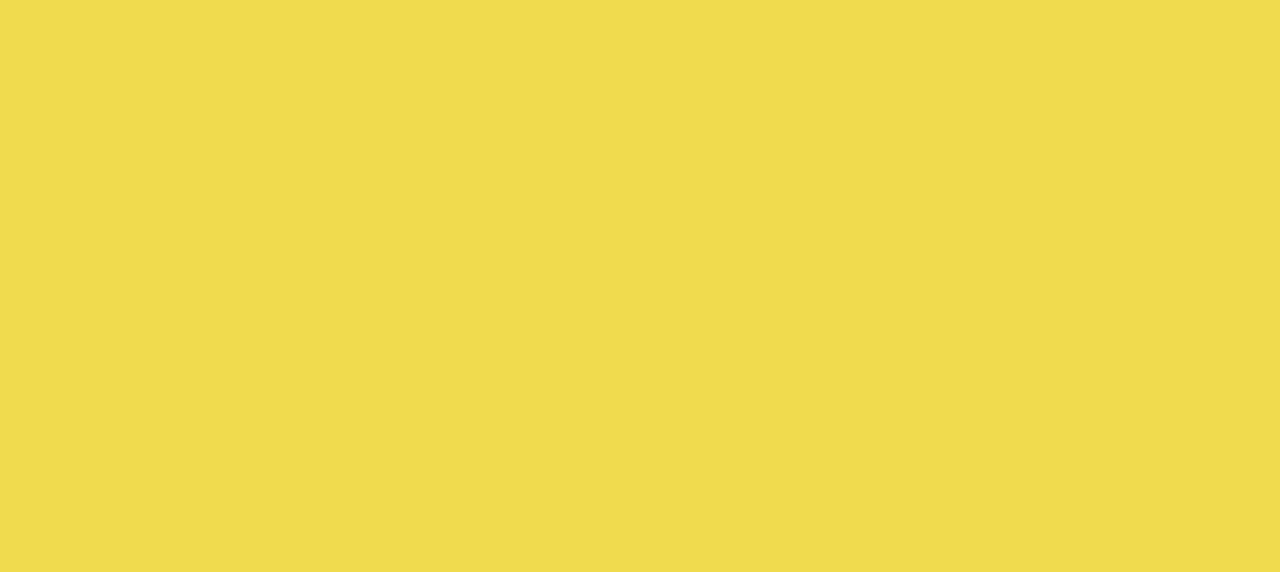
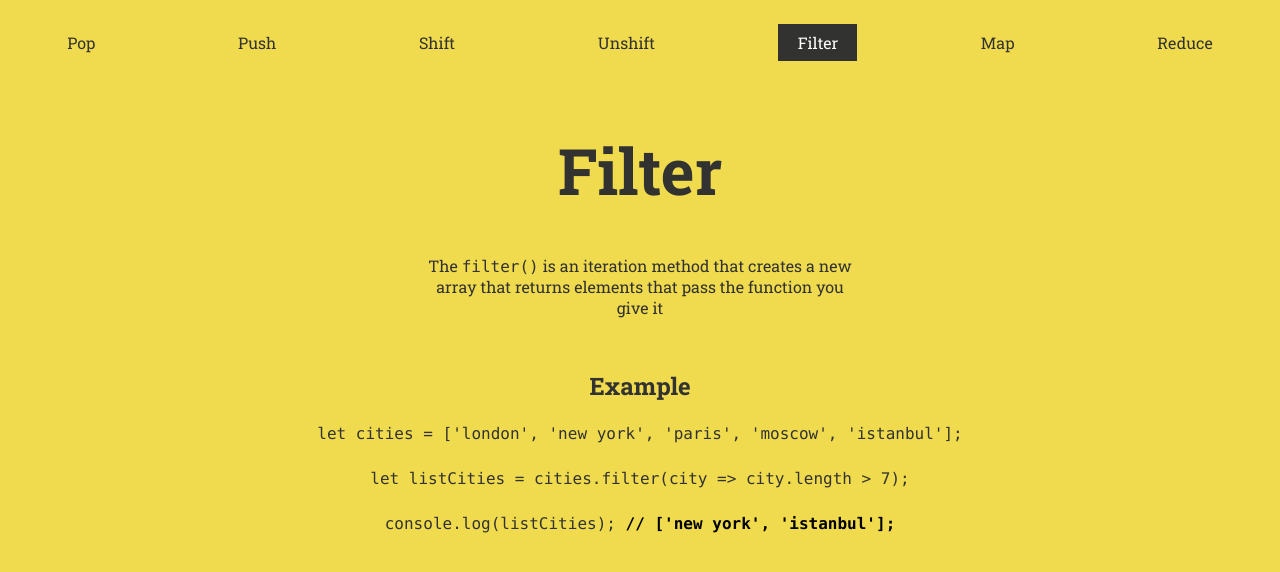
Before and after one commit to nialldbarber/array-methods, a React (Create React App) app: page /filter in a window 1280 px wide. Shown: the top 572 px of the page. Built offline with nearby package versions, Linux system fonts and the light colour scheme.

Commit message:
Added 3 more methods

```diff
--- /dev/null
+++ b/src/components/Filter.js
@@ -0,0 +1,41 @@
+import React from 'react';
+import Header from './Header';
+import CodeBlock from './styles/CodeBlock';
+
+class Filter extends React.Component {
+	methodInput = React.createRef();
+
+	state = {
+		pageName: 'Filter',
+		array: "let cities = ['london', 'new york', 'paris', 'moscow', 'istanbul'];"
+	};
+
+	render() {
+		return (
+			<div>
+				<Header />
+				<h1>{this.state.pageName}</h1>
+				<div className="code-block">
+					<p>
+						The <code>filter()</code> is an iteration method that creates a new array that returns elements
+						that pass the function you give it
+					</p>
+					<h2>Example</h2>
+					<div className="array">
+						<code>{this.state.array}</code>
+					</div>
+					<div className="execution">
+						<code>let listCities = cities.filter(city => city.length > 7);</code>
+					</div>
+					<div className="result">
+						<code>
+							console.log(listCities); <CodeBlock>&#47;&#47; ['new york', 'istanbul'];</CodeBlock>
+						</code>
+					</div>
+				</div>
+			</div>
+		);
+	}
+}
+
+export default Filter;
--- a/src/components/MainMenu.js
+++ b/src/components/MainMenu.js
@@ -70,6 +70,21 @@ const MainMenu = () => {
 						Unshift
 					</NavLink>
 				</li>
+				<li>
+					<NavLink href="filter" to="/filter" activeClassName="active">
+						Filter
+					</NavLink>
+				</li>
+				<li>
+					<NavLink href="map" to="/map" activeClassName="active">
+						Map
+					</NavLink>
+				</li>
+				<li>
+					<NavLink href="reduce" to="/reduce" activeClassName="active">
+						Reduce
+					</NavLink>
+				</li>
 			</ul>
 		</Menu>
 	);
--- /dev/null
+++ b/src/components/Map.js
@@ -0,0 +1,41 @@
+import React from 'react';
+import Header from './Header';
+import CodeBlock from './styles/CodeBlock';
+
+class Map extends React.Component {
+	methodInput = React.createRef();
+
+	state = {
+		pageName: 'Map',
+		array: 'let numbers = [2, 4, 8, 15, 64];'
+	};
+
+	render() {
+		return (
+			<div>
+				<Header />
+				<h1>{this.state.pageName}</h1>
+				<div className="code-block">
+					<p>
+						The <code>map()</code> is an iteration method that creates a new array with the results of
+						calling a provided function on every element in the calling array
+					</p>
+					<h2>Example</h2>
+					<div className="array">
+						<code>{this.state.array}</code>
+					</div>
+					<div className="execution">
+						<code>let doubleElements = numbers.map(x => x * 2);</code>
+					</div>
+					<div className="result">
+						<code>
+							console.log(doubleElements); <CodeBlock>&#47;&#47; [4, 8, 16, 30, 128];</CodeBlock>
+						</code>
+					</div>
+				</div>
+			</div>
+		);
+	}
+}
+
+export default Map;
--- /dev/null
+++ b/src/components/Reduce.js
@@ -0,0 +1,41 @@
+import React from 'react';
+import Header from './Header';
+import CodeBlock from './styles/CodeBlock';
+
+class Reduce extends React.Component {
+	methodInput = React.createRef();
+
+	state = {
+		pageName: 'Reduce',
+		array: 'let numbers = [3, 55, 99, 2, 54];'
+	};
+
+	render() {
+		return (
+			<div>
+				<Header />
+				<h1>{this.state.pageName}</h1>
+				<div className="code-block">
+					<p>
+						The <code>reduce()</code> is an iteration method executes a reducer function (that you provide)
+						on each member of the array resulting in a single output value
+					</p>
+					<h2>Example</h2>
+					<div className="array">
+						<code>{this.state.array}</code>
+					</div>
+					<div className="execution">
+						<code>let result = numbers.reduce((item, index) => item + index);</code>
+					</div>
+					<div className="result">
+						<code>
+							console.log(result); <CodeBlock>&#47;&#47; 213</CodeBlock>
+						</code>
+					</div>
+				</div>
+			</div>
+		);
+	}
+}
+
+export default Reduce;
--- a/src/components/Router.js
+++ b/src/components/Router.js
@@ -5,6 +5,9 @@ import Pop from './Pop';
 import Push from './Push';
 import Shift from './Shift';
 import Unshift from './Unshift';
+import Filter from './Filter';
+import Map from './Map';
+import Reduce from './Reduce';
 import '../App.css';
 
 const Router = () => (
@@ -15,6 +18,9 @@ const Router = () => (
 			<Route exact path="/push" component={Push} />
 			<Route exact path="/shift" component={Shift} />
 			<Route exact path="/unshift" component={Unshift} />
+			<Route exact path="/filter" component={Filter} />
+			<Route exact path="/map" component={Map} />
+			<Route exact path="/reduce" component={Reduce} />
 		</Switch>
 	</BrowserRouter>
 );
--- /dev/null
+++ b/src/components/Untitled-1.js
@@ -0,0 +1 @@
+import React from 'react';
```
